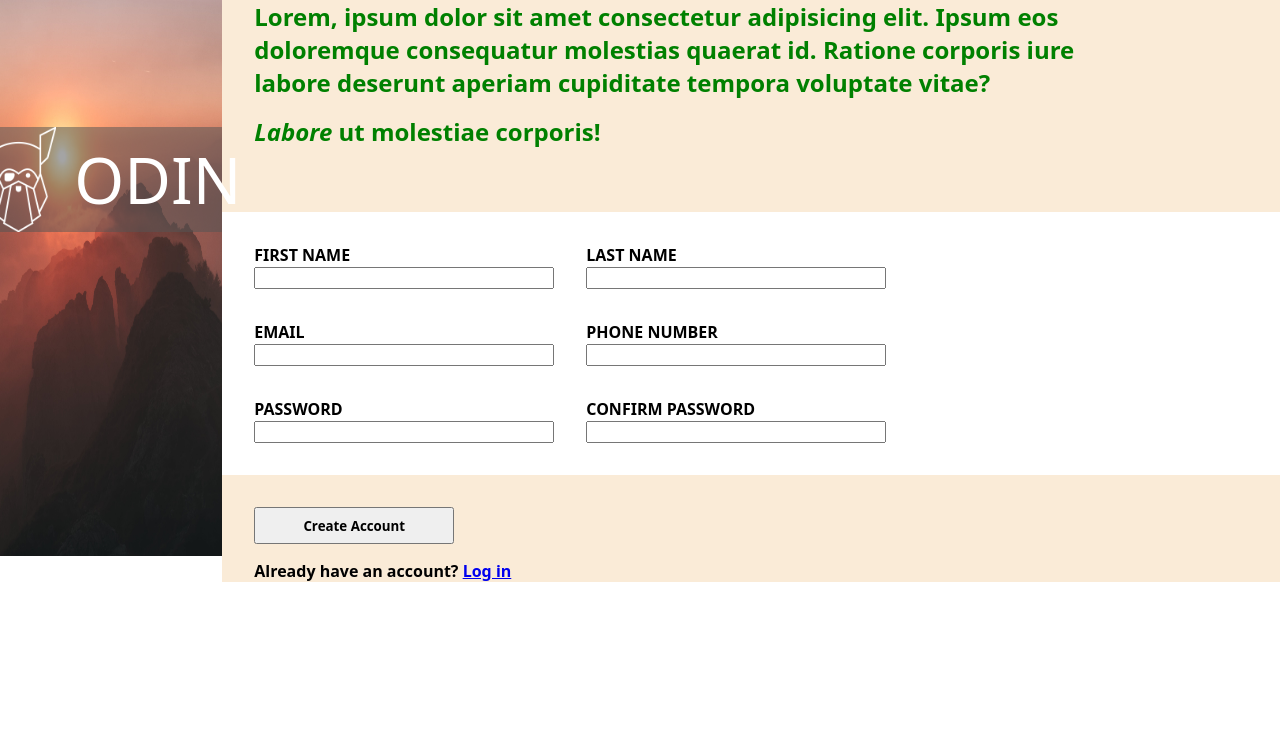
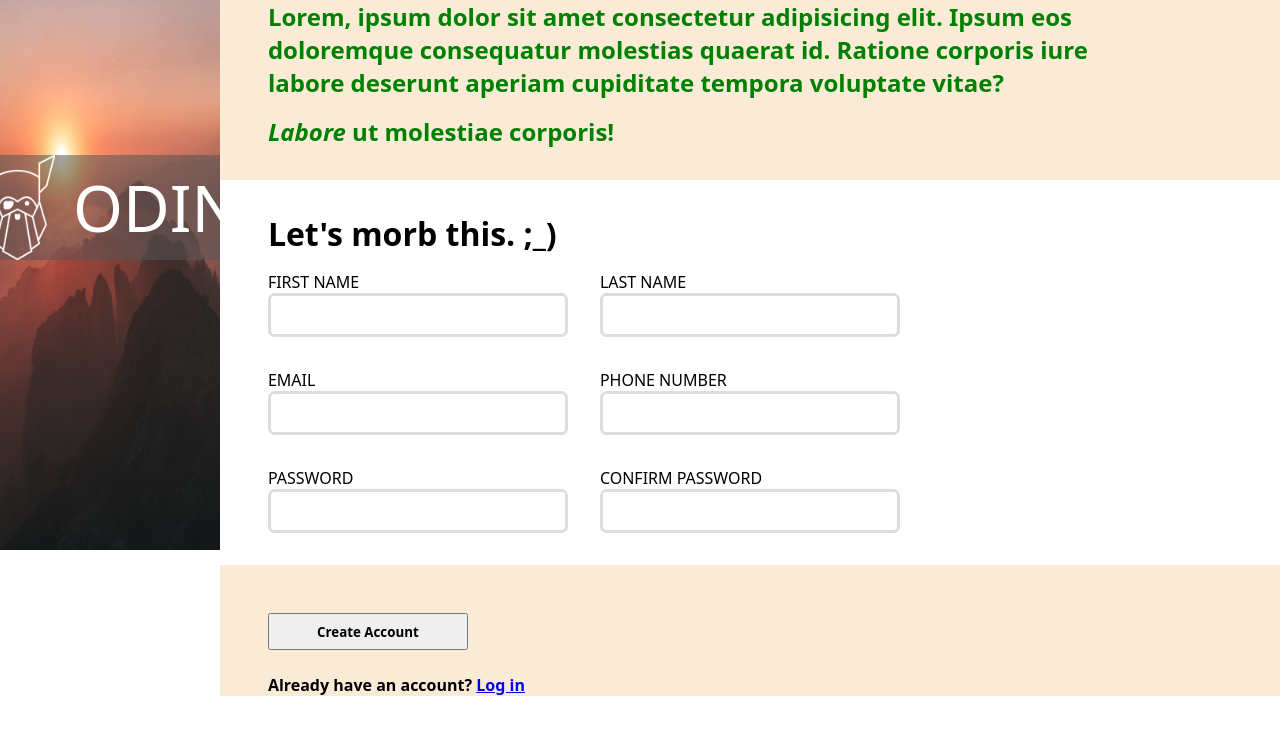
Before and after one commit to CrispDeserving/signup-form, a plain HTML site: page index.html in a window 1280 px wide. Drawn offline with Linux system fonts and the light colour scheme.

Commit message:
Add form input styles, tweak paddings

```diff
--- a/index.html
+++ b/index.html
@@ -28,10 +28,11 @@
       </div>
 
       <form action="/" method="post">
-        <h3>
+        <div class="form-wrapper">
+          <h2>
+              Let's morb this. ;_)
+          </h2>
 
-        </h3>
-        <div class="form-wrapper">
           <ul>
             <li class="input-wrapper">
               <label for="first-name">
--- a/style.css
+++ b/style.css
@@ -66,19 +66,26 @@ p {
 .sales-pitch > p {
     font-weight: 600;
     font-size: 1.5rem;
-    padding: 0 2rem;
+    padding: 0 3rem;
 }
 
 form {
     display: flex;
     flex-direction: column;
-    gap: 2rem;
+    gap: 3rem;
 }
 
-.form-wrapper {
+form .form-wrapper {
+    display: flex;
+    flex-direction: column;
+    gap: 1rem;
     width: 100%;
     background-color: #fff;
-    padding: 2rem;
+    padding: 2rem 3rem;
+}
+
+form h2 {
+    font-size: 200%;
 }
 
 .form-wrapper ul {
@@ -94,19 +101,28 @@ form {
 }
 
 .input-wrapper label {
-    font-weight: bold;
     text-transform: uppercase;
 }
 
 .input-wrapper input {
     width: 100%;
+    font-size: 120%;
+    padding: 0.5ch 1ch;
+    border: 3px solid #ddd;
+    border-radius: 0.6ch;
+}
+
+input:focus {
+    border-color: #6397eb;
+    box-shadow: 0 0.4ch 0.2ch #ccc;
+    outline: none;
 }
 
 .signin-wrapper {
     display: flex;
     flex-direction: column;
-    gap: 1rem;
-    padding: 0 2rem;
+    gap: 1.5rem;
+    padding: 0 3rem;
 }
 
 .form-btn {
@@ -118,4 +134,5 @@ form {
 .another-option {
     font-weight: bold;
 }
+
 /* Use noto sans as logo text */
```
